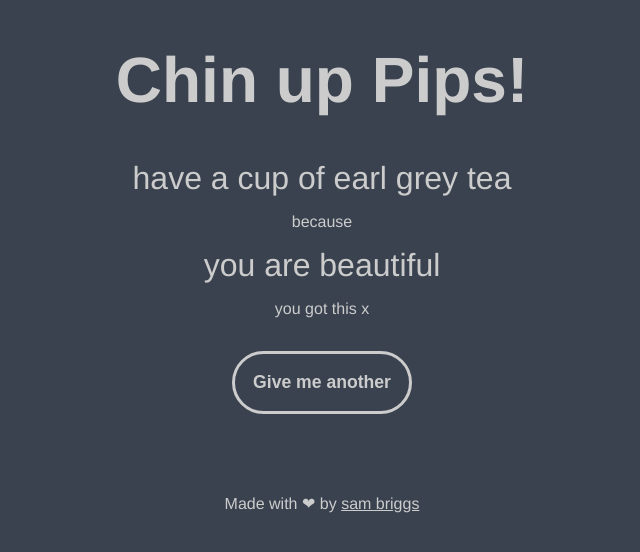
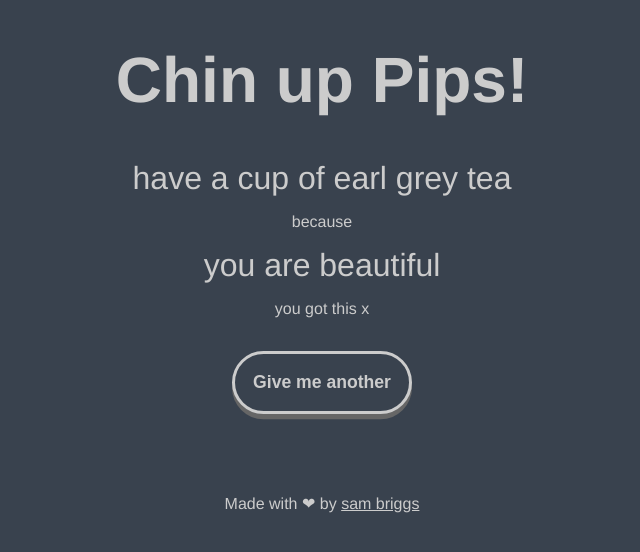
Before and after one commit to briggySmalls/chin-up-pips, a Vue app: page / in a window 1280 px wide. Shown: the top 552 px of the page, without its empty margins (318-958 px from the left). Built offline with nearby package versions, Linux system fonts and the light colour scheme.

Commit message:
Add press action

```diff
--- a/src/App.vue
+++ b/src/App.vue
@@ -99,9 +99,15 @@ body {
       font-weight: bold;
       font-size: 1.1em;
       cursor: pointer;
+      box-shadow: 0 0.3em #666;
 
       &:hover {
         background-color: lighten($background-color, 10%);
+      }
+
+      &:active {
+        box-shadow: 0 0.1em #666;
+        transform: translateY(0.2em);
       }
     }
 
```
